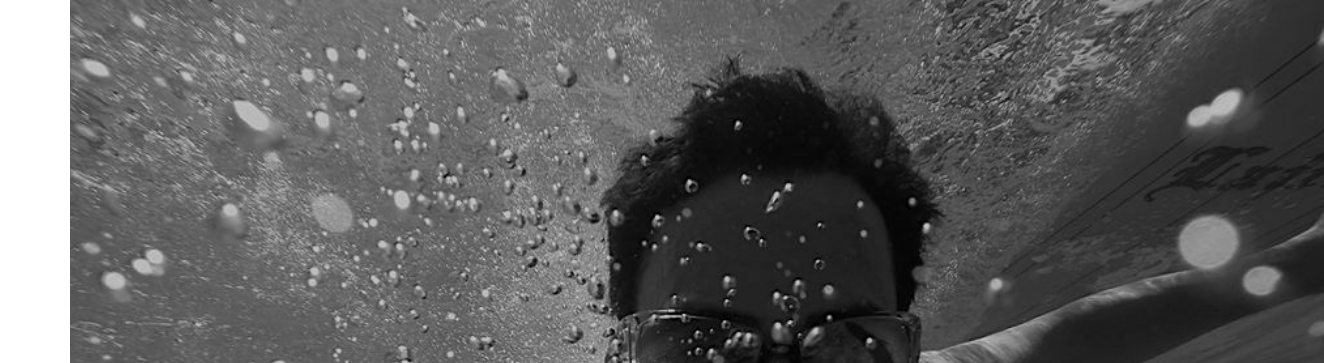
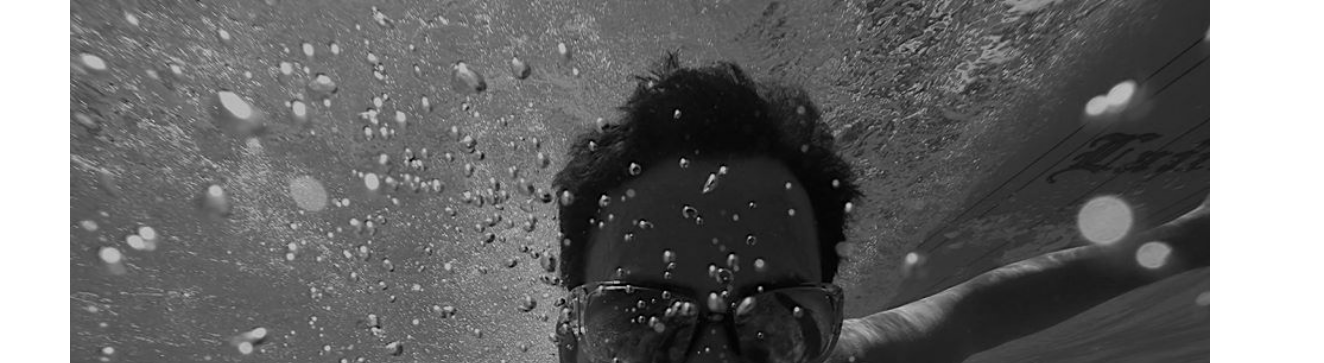
Before and after one commit to garybm/Independent-Project-1, a plain HTML site: page index.html in a window 1280 px wide. Shown: the top 363 px of the page, 1324 px wide, since content can reach past the window. Drawn offline with Linux system fonts and the light colour scheme.

Commit message:
add style to the image

```diff
--- a/css/styles.css
+++ b/css/styles.css
@@ -2,7 +2,6 @@
 .container {
   position: relative;
 }
-
 .center {
   position: absolute;
   top: 50%;
@@ -13,13 +12,10 @@
   text-align: center;
   color: white;
 }
-
 .skills {
   text-align: center;
 }
-
 img {
-  width: 110%;
+  width: 100%;
   height: auto;
 }
-.
```
Also changed, not shown: 1 other file.
